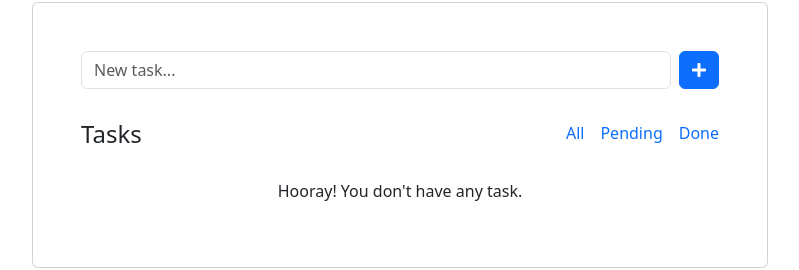
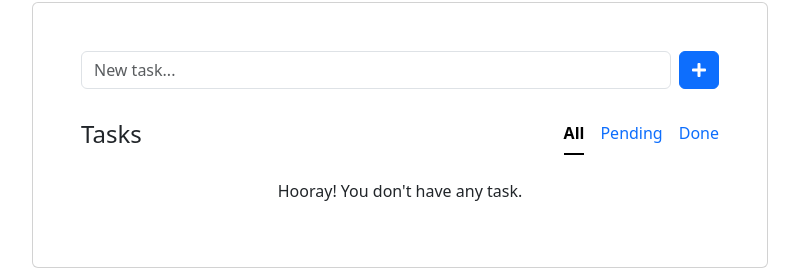
Before and after one commit to teonator/vue-todo, a Vue app: page / in a window 1280 px wide. Shown: the part 134-404 px from the top of the page, without its empty margins (240-1039 px from the left). Built offline with nearby package versions, Linux system fonts and the light colour scheme.

Commit message:
Update filter navs with active state.

```diff
--- a/src/App.vue
+++ b/src/App.vue
@@ -90,17 +90,17 @@ export default {
 
                         <ul class="nav nav-underline flex-fill justify-content-end">
                             <li class="nav-item">
-                                <a class="nav-link" @click.prevent="filterTask( '' )" href="#">
+                                <a @click.prevent="filterTask( '' )" class="nav-link" :class="{ 'active': filter == '' }" href="#">
                                     All
                                 </a>
                             </li>
                             <li class="nav-item">
-                                <a class="nav-link" @click.prevent="filterTask( 'pending' )" href="#">
+                                <a  @click.prevent="filterTask( 'pending' )" class="nav-link" :class="{ 'active': filter == 'pending' }" href="#">
                                     Pending
                                 </a>
                             </li>
                             <li class="nav-item">
-                                <a class="nav-link" @click.prevent="filterTask( 'done' )" href="#">
+                                <a @click.prevent="filterTask( 'done' )" class="nav-link" :class="{ 'active': filter == 'done' }" href="#">
                                     Done
                                 </a>
                             </li>
```
